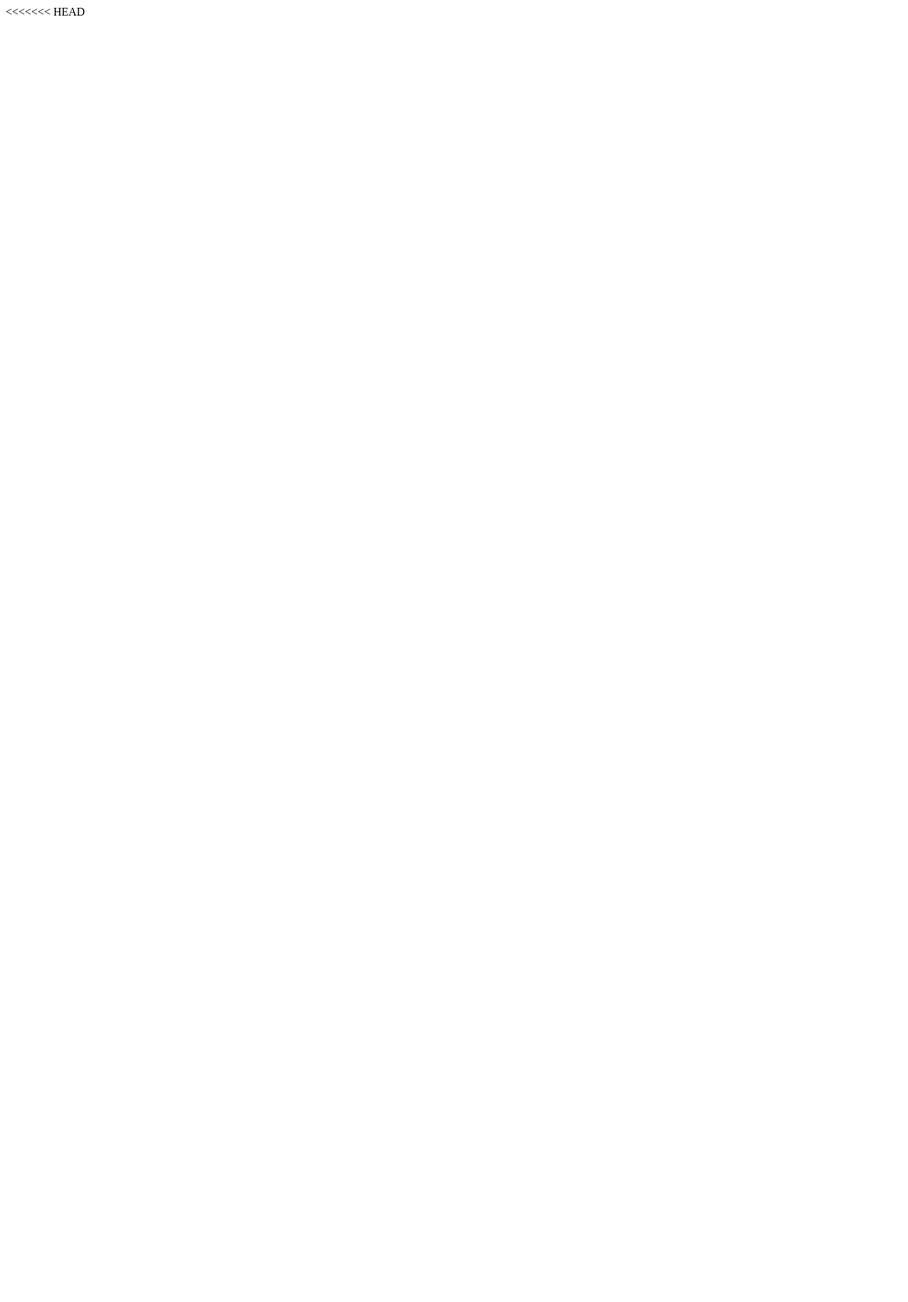
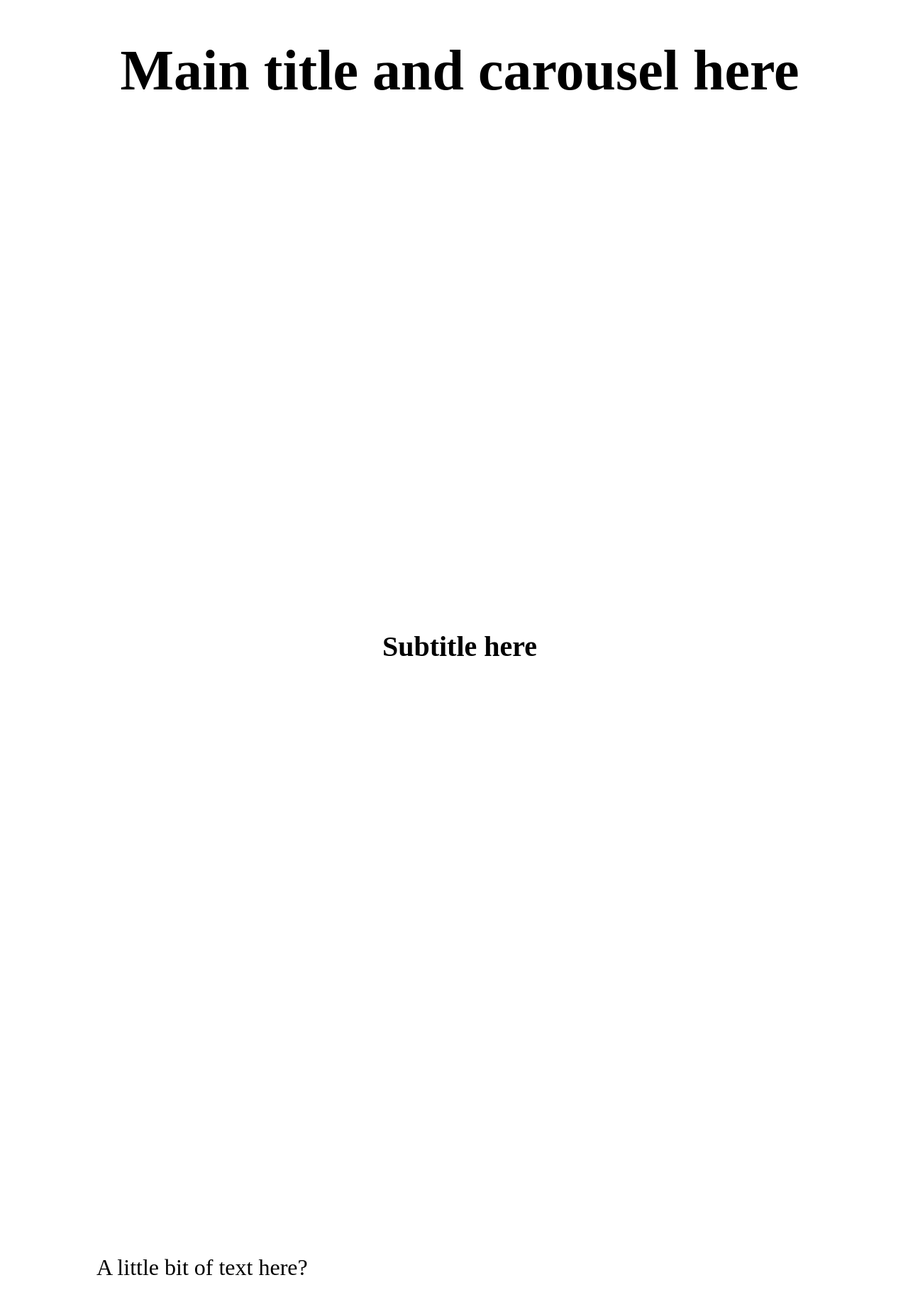
Before and after one commit to Elisabetta1/group_project, a plain HTML site: page index.html in a window 1280 px wide. Shown: the whole page at 71% size. Before the commit the page ends 800 px from the top, so only its background shows below. Drawn offline with Linux system fonts and the light colour scheme; files that its build step writes are made by us from their sources; files whose address does not match are found by name.

Commit message:
added <div>s in html and started css

```diff
--- a/css/styles.css
+++ b/css/styles.css
@@ -0,0 +1,25 @@
+
+div {
+        min-height: 100vh;
+        width: 100vw;
+}
+h1, h2 {
+         text-align: center;
+}
+h1 {
+        font-size: 5em;
+}
+h2 {
+        font-size: 2.5em;
+}
+img {
+        display: flex;
+        padding: 20px;
+        margin: 0 auto;
+        border-radius: 130px;
+}
+p {
+        width: 40%;
+        margin: 10vh 10vw;
+        font-size: 2em;
+}
--- a/index.html
+++ b/index.html
@@ -1,5 +1,4 @@
 <!DOCTYPE html>
-<<<<<<< HEAD
 <html lang="en" dir="ltr">
   <head>
     <title>My new website</title>
@@ -7,6 +6,18 @@
   </head>
 
   <body>
+    <div>
+      <h1>Main title and carousel here</h1>
+    </div>
+    <div>
+      <h2>Subtitle here</h2>
+    </div>
+    <div>
+      <p>
+        A little bit of text here?
+      </p>
+    </div>
 
     <script src="js/scripts.js"></script>
   </body>
+</html>
```
Lines whose indentation alone changed are shown as unchanged.
